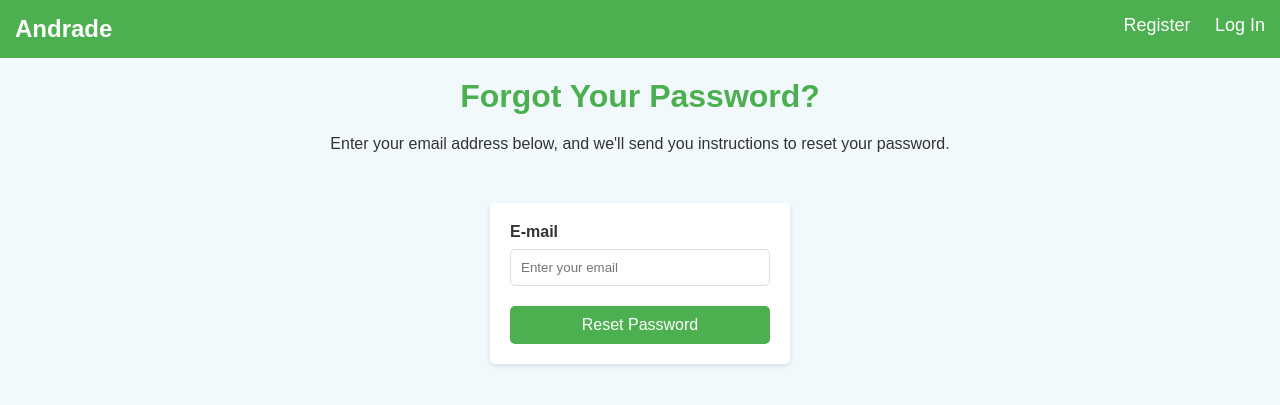
After one commit to ViniciusFA/web_ddd_python, a Flask app: page /auth/forgot-password in a window 1280 px wide. The commit adds this page. Shown: the top 405 px of the page. Run offline with Flask 3, Linux system fonts and the light colour scheme.

Commit message:
Creating forgot password page

```diff
--- a/src/2-Presentation/Static/style.css
+++ b/src/2-Presentation/Static/style.css
@@ -146,6 +146,16 @@
     cursor: pointer; /* Faz com que o cursor se torne uma mãozinha ao passar sobre o botão */
   }
 
+  .forgotPassword {
+    text-align: center;
+    font-size: 16px;
+    margin-top: 20px;
+  }
+  .forgotPassword a {
+    color: blue;
+    text-decoration: underline;
+  }
+
   /* Responsividade */
   @media (max-width: 768px) {
     nav ul {
--- /dev/null
+++ b/src/2-Presentation/Templates/auth/forgot_password.html
@@ -0,0 +1,26 @@
+{% extends 'base.html' %}
+
+{% block header %}
+  <h1 style="text-align: center;">{% block title %}Forgot Your Password?{% endblock %}</h1>
+{% endblock %}
+
+{% block content %}
+  <p class="forgotPassword">Enter your email address below, and we'll send you instructions to reset your password.</p>
+
+  <form method="post">
+    <label for="email">E-mail</label>
+    <input type="email" name="email" id="email" required placeholder="Enter your email">
+
+    <input type="submit" class="buttonHand" value="Reset Password">
+  </form>
+{% endblock %}
+
+{% with messages = get_flashed_messages() %}
+  {% if messages %}
+    <ul>
+      {% for message in messages %}
+        <li>{{ message }}</li>
+      {% endfor %}
+    </ul>
+  {% endif %}
+{% endwith %}
--- a/src/2-Presentation/Templates/auth/login.html
+++ b/src/2-Presentation/Templates/auth/login.html
@@ -16,6 +16,9 @@
   </form>
    <!-- Link para redirecionar para a página de registro -->
    <p class="dontHaveAccount">Don't have an account? <a href="{{ url_for('auth.register') }}">Register here</a></p>
+
+     <!-- Link para a página de recuperação de senha -->
+   <p class="forgotPassword">Forgot your password? <a href="{{ url_for('auth.forgot_password') }}">Reset it here</a></p>
 {% endblock %}
 
 {% with messages = get_flashed_messages() %}
--- a/src/2-Presentation/app.py
+++ b/src/2-Presentation/app.py
@@ -76,6 +76,26 @@ def register():
 
     return render_template('register.html')
 
+@auth_template.route('/forgot-password', methods=['GET', 'POST'])
+def forgot_password():
+    email = None  # Inicialize a variável para evitar o erro de escopo
+
+    if request.method == 'POST':
+        email = request.form.get('email')  # Obtenha o e-mail do formulário
+
+        if not email:  # Validação básica
+            flash("O campo E-mail é obrigatório!", "error")
+        else:
+            existing_user = get_user_by_email(email)
+            if existing_user:  # Se o usuário existir
+                # Lógica para enviar o e-mail de redefinição de senha
+                flash('Password reset instructions have been sent to your email.', 'success')
+                return redirect(url_for('auth.login'))
+            else:
+                flash('No account found with this email address.', 'error')
+
+    return render_template('forgot_password.html')
+
 # Registrando o Blueprint
 app.register_blueprint(auth_template, url_prefix='/auth')
 
@@ -102,11 +122,18 @@ with app.app_context():
 def get_user_by_username_and_password(username, password):
     return User.query.filter_by(username=username, password=password).first()
 
+#Criar uma camada que conversa com o banco de dados
+def get_user_by_email(email):
+    return User.query.filter_by(email=email).first()
+
+#Criar uma camada que conversa com o banco de dados
+def get_user_by_username(username):
+    return User.query.filter_by(username=username).first()
+
 # Simulação de um banco de dados para o exemplo
 USERS = {
     1: {"username": "test_user"}
 }
-
 
 @app.before_request
 def load_logged_in_user():
```
